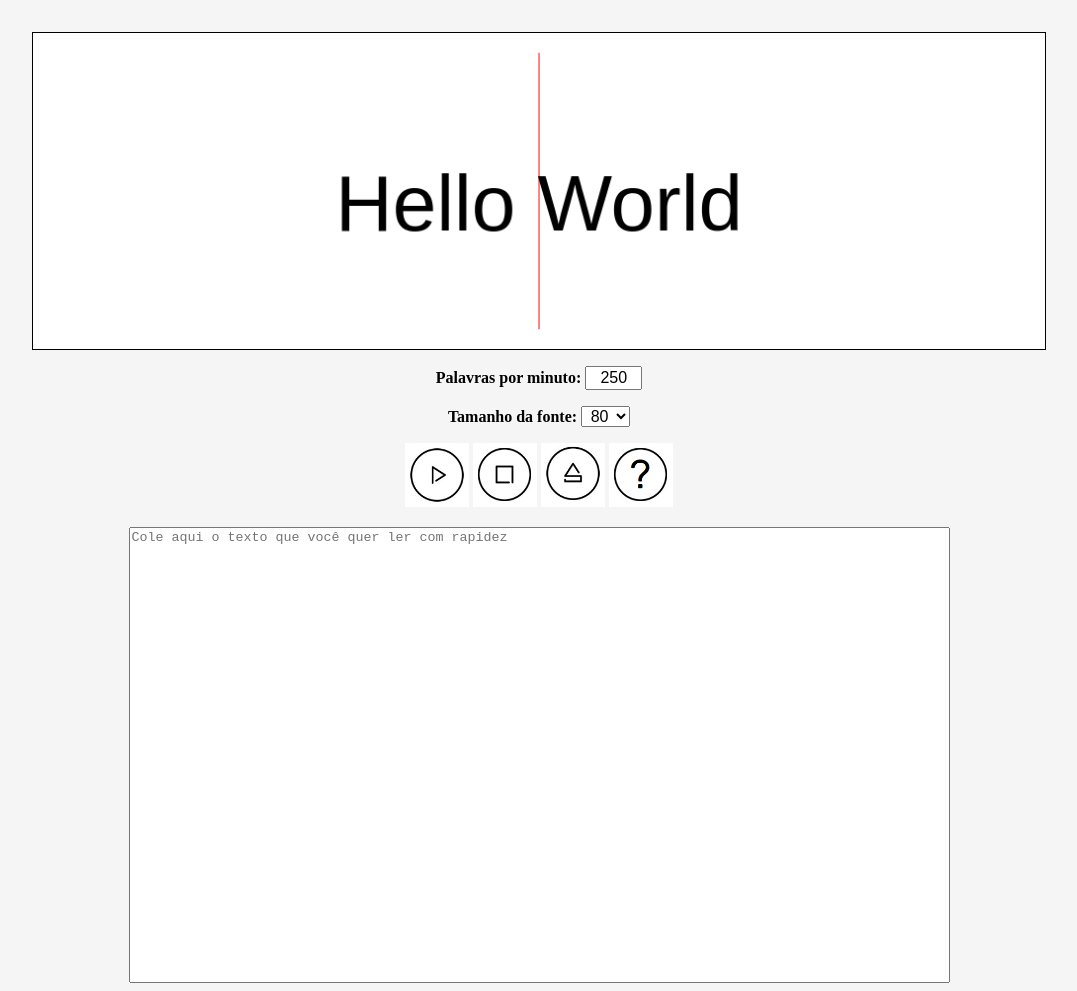
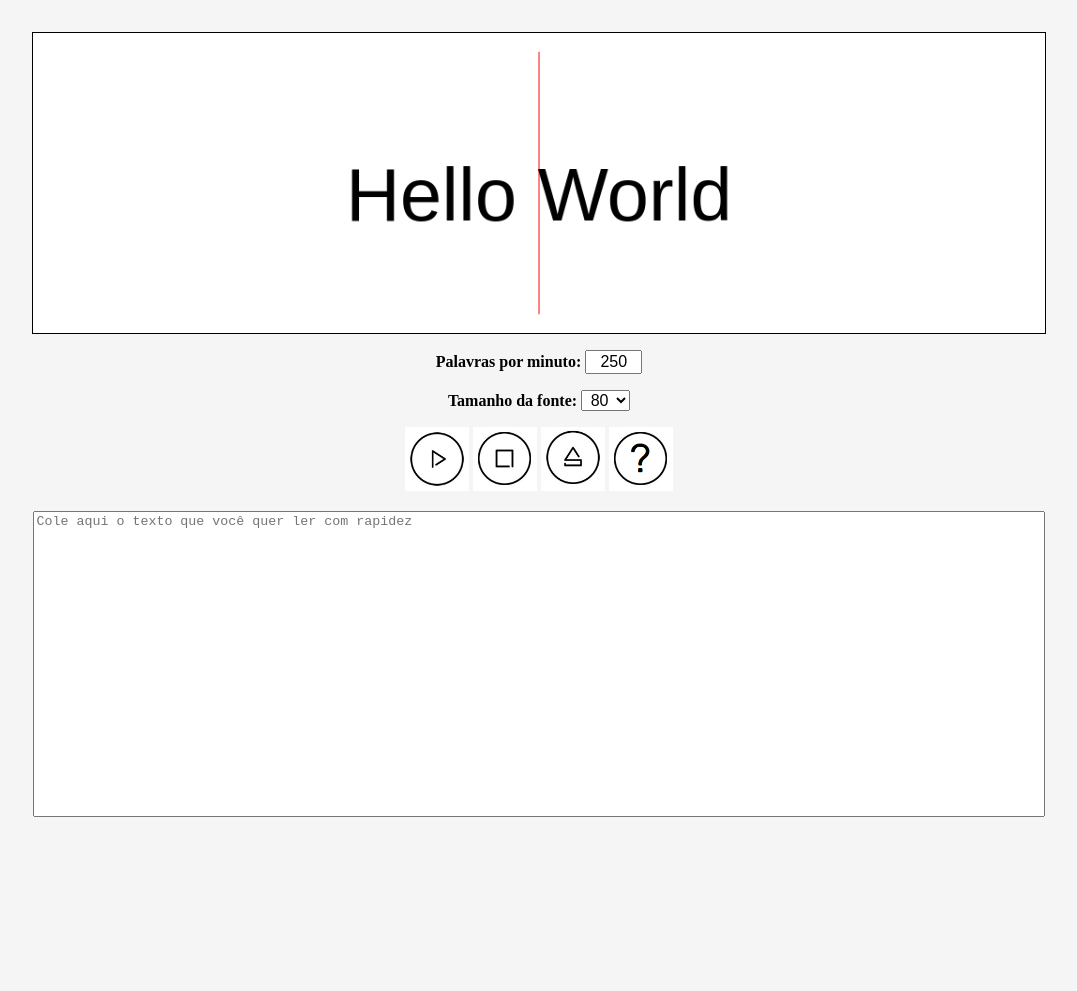
Before and after one commit to bindwkill/leitordinamicohtml, a plain HTML site: page index.html in a window 1280 px wide. Shown: the whole page, without its empty margins (101-1178 px from the left). After the commit the page ends 825 px from the top, so only its background shows below. Drawn offline with Linux system fonts and the light colour scheme.

Commit message:
Ajuste de proporção
* limitado tamanho máximo do canvas para 960px
* diminuído altura do textArea para 20 linhas
* estendido o textArea para 100% do container

```diff
--- a/index.html
+++ b/index.html
@@ -31,7 +31,7 @@
     </div>
 
     <div class="textContainer">
-      <textarea data-id="inputText" rows=30 cols=100
+      <textarea data-id="inputText" rows=20 cols=100
         placeholder="Cole aqui o texto que você quer ler com rapidez"></textarea>
     </div>
 
--- a/styles/index.css
+++ b/styles/index.css
@@ -19,7 +19,8 @@
 }
 
 .render {
-  width: 100%
+  width: 100%;
+  max-width: 960px;
 }
 
 .textContainer {
@@ -40,6 +41,7 @@ textarea {
 
 textarea {
   resize: none;
+  width: 100%;
 }
 
 p {
```
